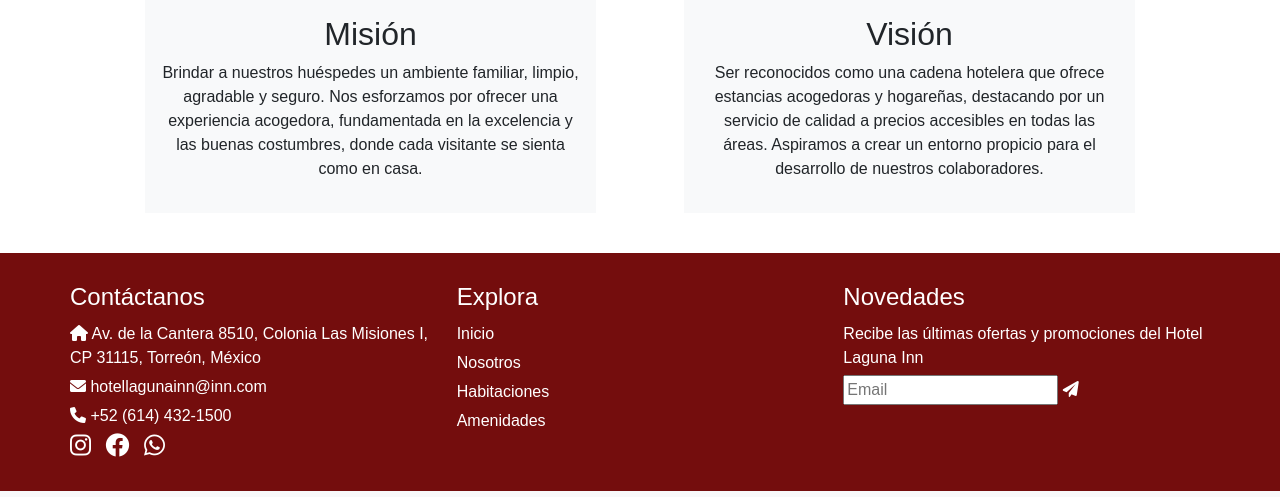
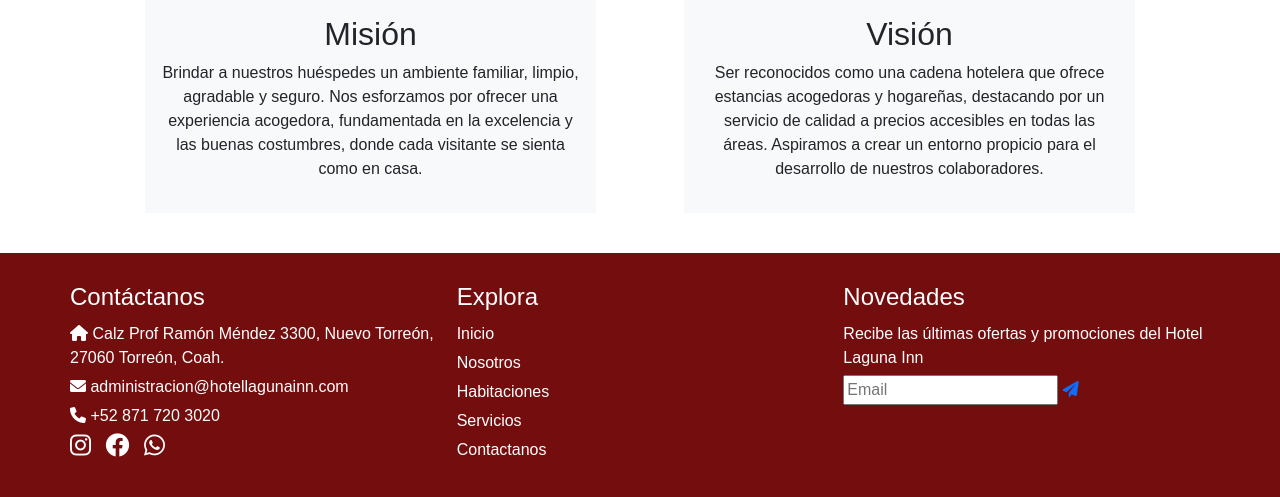
Before and after one commit to ack3stx/INTEGRADORAOFICIAL_E4, a PHP site: page /INTEGRADORA_OFICIALE4/Views/nosotros.php in a window 1280 px wide. Shown: the part 973-1470 px from the top of the page. Run offline with PHP 8.4, Linux system fonts and the light colour scheme.

Commit message:
Footer_completo

```diff
--- a/Estilos/vistahab.css
+++ b/Estilos/vistahab.css
@@ -401,3 +401,8 @@ margin-right: 10px;
     font-size: 1.5rem;
 }
 }
+
+.hover-link a :hover
+{
+  color: #333;
+}
--- a/Views/nosotros.php
+++ b/Views/nosotros.php
@@ -93,27 +93,28 @@
   <div class="footer-container">
       <div class="footer-section">
           <h2>Contáctanos</h2>
-          <p><i class="fa-solid fa-house"></i> Av. de la Cantera 8510, Colonia Las Misiones I, CP 31115, Torreón, México</p>
-          <p><i class="fa-solid fa-envelope"></i> hotellagunainn@inn.com</p>
-          <p><i class="fa-solid fa-phone"></i> +52 (614) 432-1500</p>
+          <p><i class="fa-solid fa-house"></i> Calz Prof Ramón Méndez 3300, Nuevo Torreón, 27060 Torreón, Coah.</p>
+          <p><i class="fa-solid fa-envelope"></i> administracion@hotellagunainn.com</p>
+          <p><i class="fa-solid fa-phone"></i> +52 871 720 3020</p>
           <div class="social-icons">
-              <i class="fa-brands fa-instagram"></i>
-              <i class="fa-brands fa-facebook"></i>
-              <i class="fa-brands fa-whatsapp"></i>
+              <a href="https://www.instagram.com/hotellagunainntrc"><i class="fa-brands fa-instagram"></i></a>
+              <a href="https://www.facebook.com/hotellagunainntrc"><i class="fa-brands fa-facebook"></i></a>
+              <a href="https://wa.me/5218712112828"><i class="fa-brands fa-whatsapp"></i></a>
           </div>
       </div>
-      <div class="footer-section">
+      <div class="footer-section" >
           <h2>Explora</h2>
-          <p>Inicio</p>
-          <p>Nosotros</p>
-          <p>Habitaciones</p>
-          <p>Amenidades</p>
+          <a href="../index.html" class="text-decoration-none hover-link"><p>Inicio</p></a>
+          <a href="nosotros.php" class="text-decoration-none hover-link"><p>Nosotros</p></a>
+          <a href="vistahab.php" class="text-decoration-none hover-link"><p>Habitaciones</p></a>
+          <a href="#2424" class="text-decoration-none hover-link"><p>Servicios</p></a>
+          <a href="Contacto.php" class="text-decoration-none hover-link"><p>Contactanos</p></a>
       </div>
       <div class="footer-section">
           <h2>Novedades</h2>
           <p>Recibe las últimas ofertas y promociones del Hotel Laguna Inn</p>
-          <input type="text" placeholder="Email">
-          <i class="fa-solid fa-paper-plane"></i>
+          <input type="email" placeholder="Email">
+          <a href="" type="button"><i class="fa-solid fa-paper-plane"></i></a>
       </div>
   </div>
 </footer>
```
